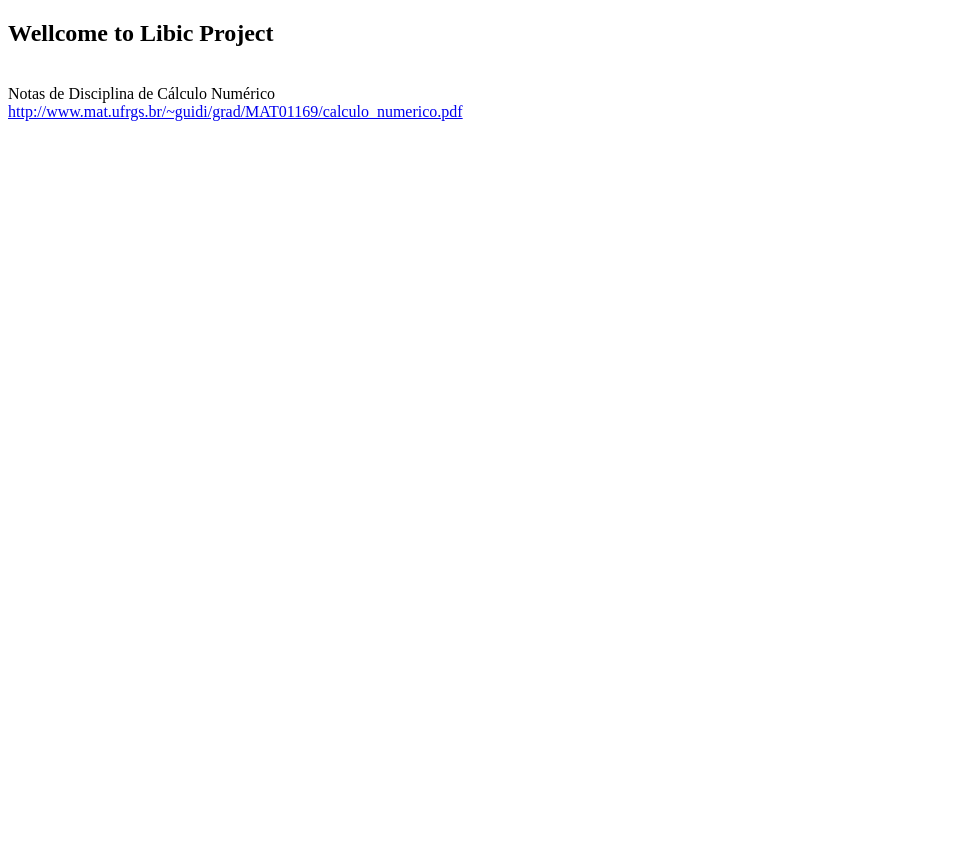
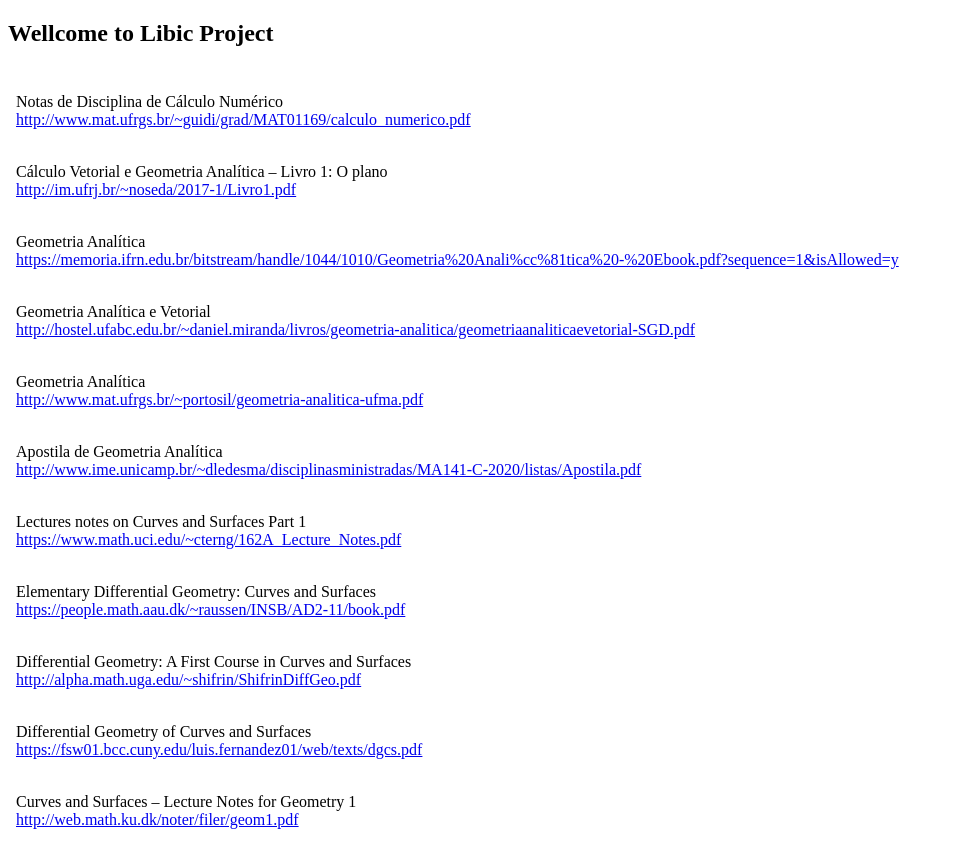
Before and after one commit to ItaengaConecta/libic-data, a plain HTML site: page docs/index.html in a window 1280 px wide. Shown: the whole page, without its empty margins (0-953 px from the left). Before the commit the page ends 800 px from the top, so only its background shows below. Drawn offline with Linux system fonts and the light colour scheme.

Commit message:
Update docs/index.html

```diff
--- a/docs/index.html
+++ b/docs/index.html
@@ -15,8 +15,13 @@ var urljson = "https://raw.githubusercontent.com/ItaengaConecta/libic-data/main/
 xmlhttp.onreadystatechange = function() {
 	  if (this.readyState == 4 && this.status == 200) {
 		      var myArr = JSON.parse(this.responseText);
+			  var siz = myArr.length;
+			  var c = 0;
+			  while (c <= siz) {
+			  	document.getElementById("libic").innerHTML += "<div style='padding: 8px;'> <br>"+myArr[c].Title+"<br><a href='"+myArr[c].MainLink+"'>"+myArr[c].MainLink+"</div>";
+				c++;
+			  }
 
-			  document.getElementById("libic").innerHTML = "<br>"+myArr[0].Title+"<br><a href='"+myArr[0].MainLink+"'>"+myArr[0].MainLink;
 
 		    }
 };
```
